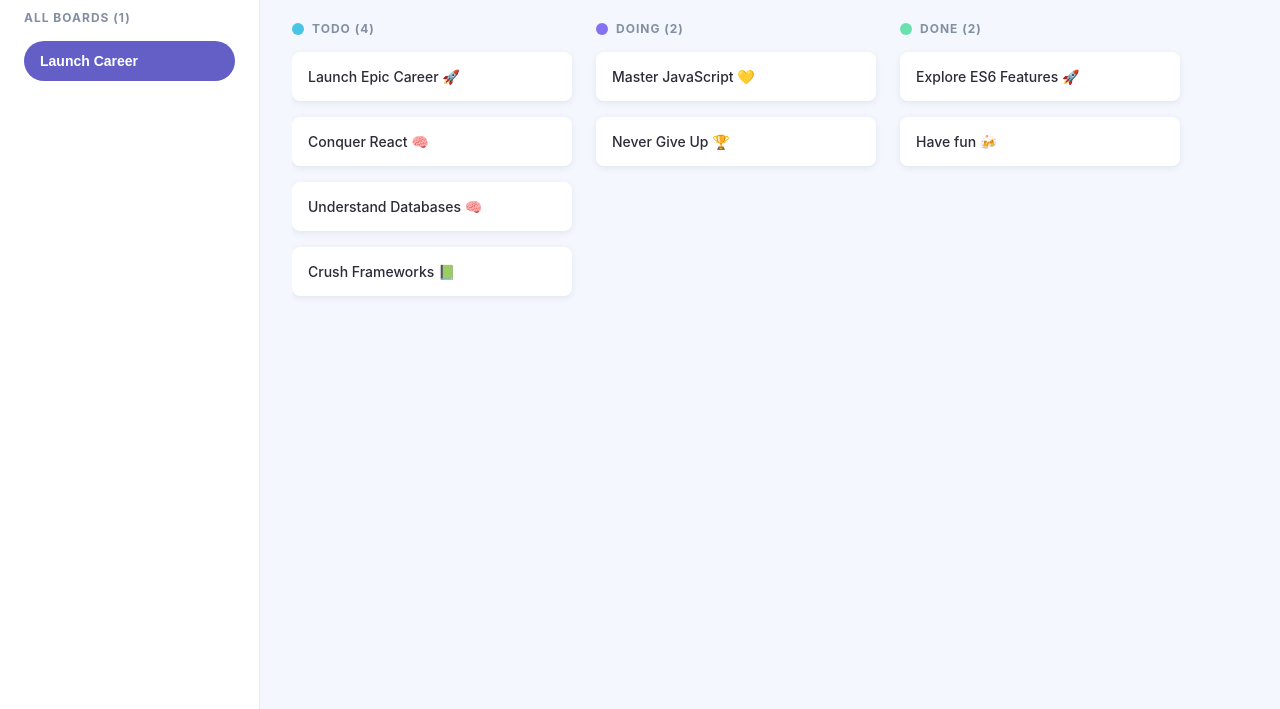
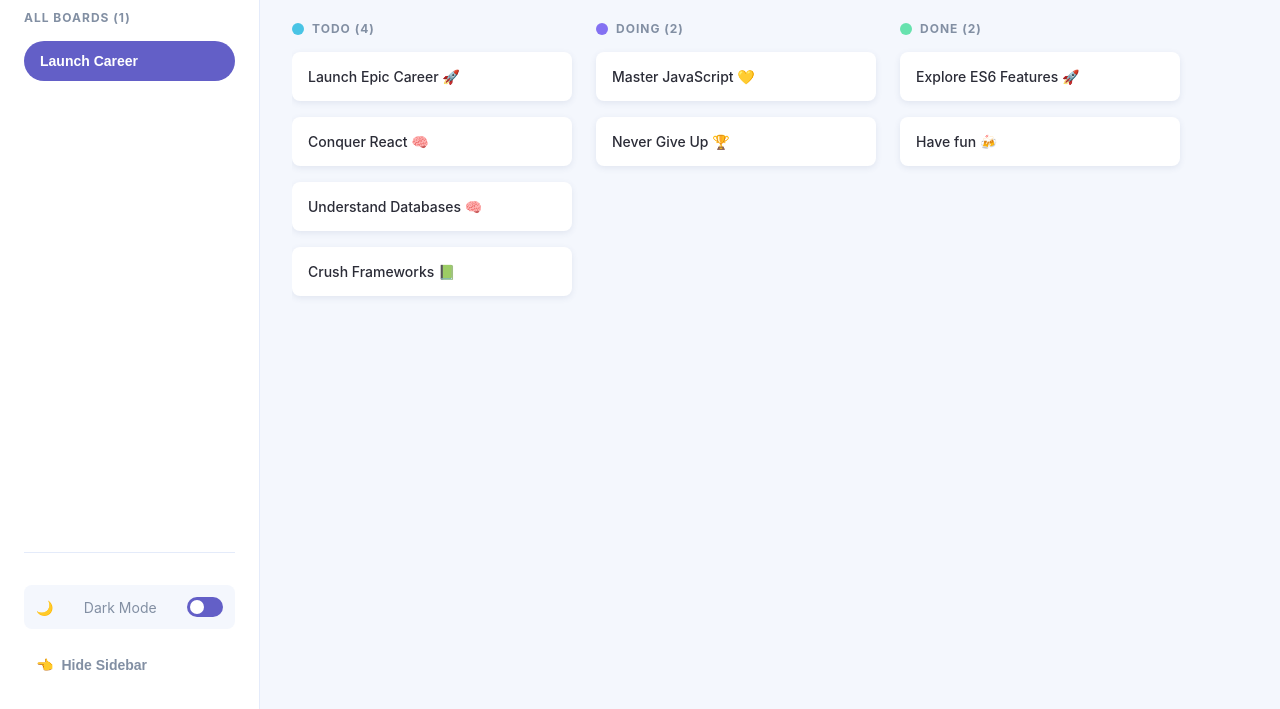
Before and after one commit to JydieCPT/JAYDAN25099_PTO2505_GroupA_Jay-Dee-Daniels_JSL01, a plain HTML site: page index.html in a window 1280 px wide. Shown: the part 83-792 px from the top of the page. Drawn offline with Linux system fonts and the light colour scheme.

Commit message:
Added dark mode and hide sidebar toggles.

```diff
--- a/index.html
+++ b/index.html
@@ -9,7 +9,7 @@
 <body>
   <!-- Sidebar -->
   <nav>
-    <!-- Kanban Logo -->
+    <!-- Top-left logo -->
     <div class="logo">
       <div class="logo-bars">
         <div></div>
@@ -21,6 +21,23 @@
 
     <h4>ALL BOARDS (1)</h4>
     <button>Launch Career</button>
+
+    <!-- Bottom-left tabs -->
+    <div class="sidebar-bottom">
+      <div class="theme-toggle">
+        <span class="icon">🌙</span>
+        <span>Dark Mode</span>
+        <label class="switch">
+          <input type="checkbox" />
+          <span class="slider"></span>
+        </label>
+      </div>
+
+      <button class="hide-sidebar">
+        <span class="icon">👈</span>
+        Hide Sidebar
+      </button>
+    </div>
   </nav>
 
   <!-- Main Content -->
--- a/styles.css
+++ b/styles.css
@@ -183,3 +183,91 @@ header button {
 .task:hover {
   transform: scale(1.02);
 }
+
+/* Sidebar bottom section */
+.sidebar-bottom {
+  margin-top: auto;
+  width: 100%;
+  display: flex;
+  flex-direction: column;
+  gap: 1rem;
+  padding-top: 2rem;
+  border-top: 1px solid #e4ebfa;
+}
+
+/* Theme toggle */
+.theme-toggle {
+  background-color: #f4f7fd;
+  border-radius: 8px;
+  padding: 0.75rem;
+  display: flex;
+  align-items: center;
+  justify-content: space-between;
+  font-size: 0.875rem;
+  color: #828fa3;
+}
+
+/* Switch styling */
+.switch {
+  position: relative;
+  display: inline-block;
+  width: 36px;
+  height: 20px;
+}
+
+.switch input {
+  opacity: 0;
+  width: 0;
+  height: 0;
+}
+
+.slider {
+  position: absolute;
+  cursor: pointer;
+  top: 0;
+  left: 0;
+  right: 0;
+  bottom: 0;
+  background-color: #635fc7;
+  transition: 0.4s;
+  border-radius: 34px;
+}
+
+.slider:before {
+  position: absolute;
+  content: "";
+  height: 14px;
+  width: 14px;
+  left: 3px;
+  bottom: 3px;
+  background-color: white;
+  transition: 0.4s;
+  border-radius: 50%;
+}
+
+input:checked + .slider {
+  background-color: #2b2c37;
+}
+
+input:checked + .slider:before {
+  transform: translateX(16px);
+}
+
+/* Hide Sidebar Button */
+.hide-sidebar {
+  background: none;
+  border: none;
+  color: #828fa3;
+  font-weight: 600;
+  font-size: 0.875rem;
+  padding: 0.75rem;
+  display: flex;
+  align-items: center;
+  gap: 0.5rem;
+  cursor: pointer;
+  transition: color 0.3s;
+}
+
+.hide-sidebar:hover {
+  color: #635fc7;
+}
```
